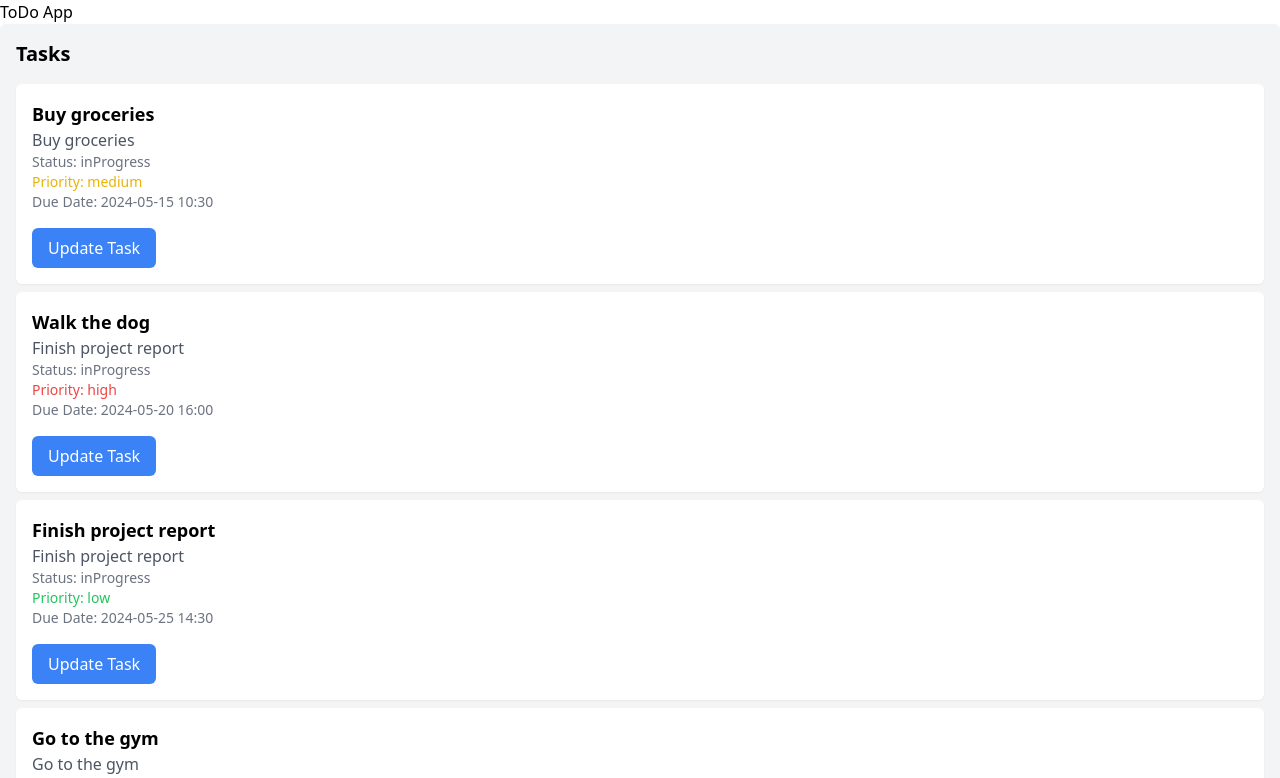
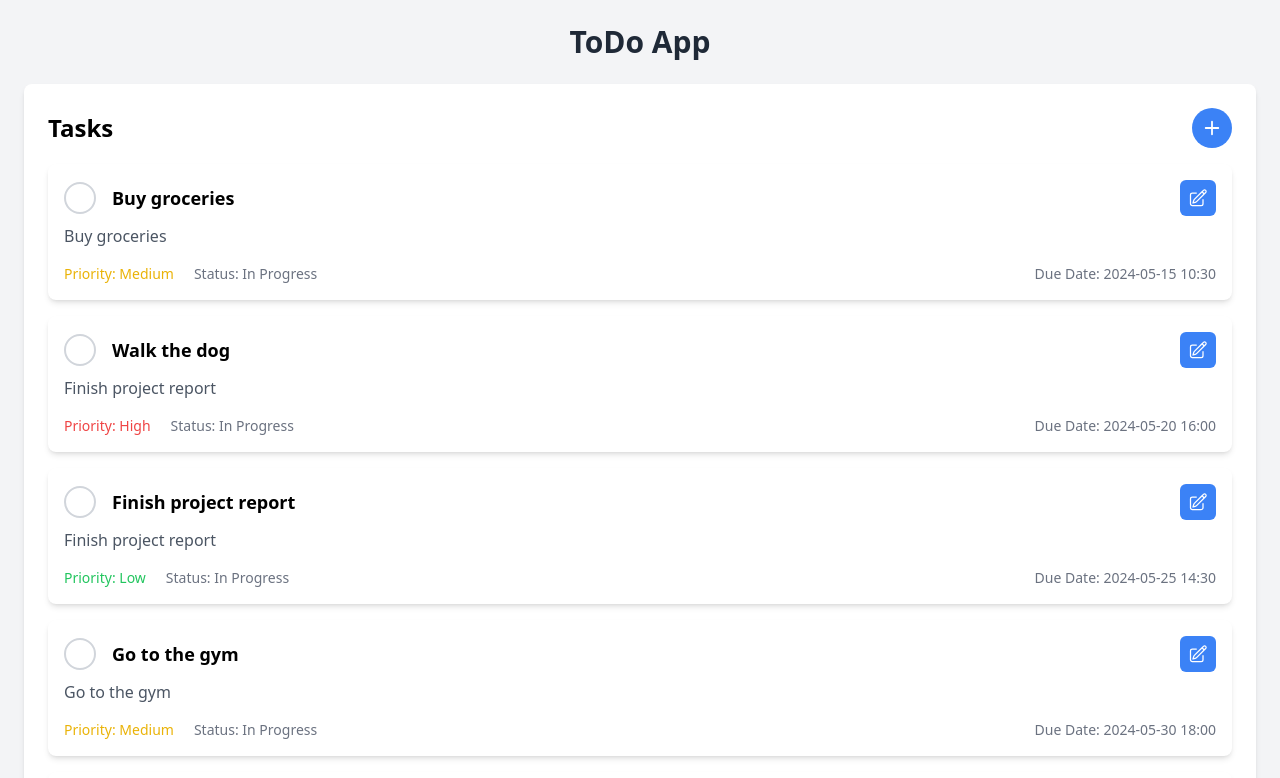
Before and after one commit to Nyssa0/Typescript-Project, a React (Vite) app: page / in a window 1280 px wide. Shown: the top 778 px of the page. Built offline with nearby package versions, Linux system fonts and the light colour scheme.

Commit message:
style(ui): modernize overall app design with tailwind

```diff
--- a/package.json
+++ b/package.json
@@ -12,6 +12,7 @@
     "format:check": "prettier --check ."
   },
   "dependencies": {
+    "@heroicons/react": "^2.1.3",
     "react": "^18.2.0",
     "react-dom": "^18.2.0"
   },
--- a/src/App.tsx
+++ b/src/App.tsx
@@ -2,8 +2,8 @@ import ToDoManager from './components/ToDoManager';
 
 function App() {
   return (
-    <div className="App">
-      <h1>ToDo App</h1>
+    <div className="flex flex-col items-center justify-start p-6 gap-6 bg-gray-100 min-h-screen">
+      <h1 className="font-bold text-3xl text-gray-800">ToDo App</h1>
       <ToDoManager />
     </div>
   );
--- a/src/components/Modal.tsx
+++ b/src/components/Modal.tsx
@@ -25,13 +25,15 @@ const Modal: React.FC<ModalProps> = ({ isOpen, onClose, children }) => {
         onClick={onClose}
       />
       <div
-        className={`min-w-[400px] bg-white rounded-lg shadow-lg p-6 max-w-lg mx-auto transform transition-transform duration-300 ${isOpen ? 'scale-100' : 'scale-90'}`}
+        className={`relative bg-white rounded-lg shadow-lg p-6 max-w-lg w-full mx-4 transform transition-transform duration-300 ${isOpen ? 'scale-100' : 'scale-95'}`}
       >
         <button
-          className="absolute top-0 right-0 m-4 text-gray-500 hover:text-gray-700"
+          className="absolute top-5 right-5 text-gray-500 hover:text-gray-700"
           onClick={onClose}
         >
-          &times;
+          <svg xmlns="http://www.w3.org/2000/svg" className="h-6 w-6" fill="none" viewBox="0 0 24 24" stroke="currentColor" strokeWidth={2}>
+            <path strokeLinecap="round" strokeLinejoin="round" d="M6 18L18 6M6 6l12 12" />
+          </svg>
         </button>
         {children}
       </div>
--- a/src/components/ModalUpdate.tsx
+++ /dev/null
@@ -1,42 +0,0 @@
-import React, { ReactNode, useEffect } from 'react';
-
-interface ModalProps {
-  isOpen: boolean;
-  onClose: () => void;
-  children: ReactNode;
-}
-
-const Modal: React.FC<ModalProps> = ({ isOpen, onClose, children }) => {
-  useEffect(() => {
-    if (isOpen) {
-      document.body.style.overflow = 'hidden';
-    } else {
-      document.body.style.overflow = 'auto';
-    }
-  }, [isOpen]);
-
-  return (
-    <div
-      className={`fixed inset-0 z-50 flex items-center justify-center transition-opacity duration-300 ${isOpen ? 'opacity-100' : 'opacity-0 pointer-events-none'}`}
-      aria-hidden={!isOpen}
-    >
-      <div
-        className="fixed inset-0 bg-black bg-opacity-50 transition-opacity duration-300"
-        onClick={onClose}
-      />
-      <div
-        className={`min-w-[400px] bg-white rounded-lg shadow-lg p-6 max-w-lg mx-auto transform transition-transform duration-300 ${isOpen ? 'scale-100' : 'scale-90'}`}
-      >
-        <button
-          className="absolute top-0 right-0 m-4 text-gray-500 hover:text-gray-700"
-          onClick={onClose}
-        >
-          &times;
-        </button>
-        {children}
-      </div>
-    </div>
-  );
-};
-
-export default Modal;
--- a/src/components/TaskForm.tsx
+++ b/src/components/TaskForm.tsx
@@ -61,8 +61,8 @@ export default function TaskForm({ closeModal, task }: TaskFormProps) {
   };
 
   return (
-    <form onSubmit={handleSubmit}>
-      <div className="mb-4">
+    <form onSubmit={handleSubmit} className="space-y-4">
+      <div>
         <label htmlFor="title" className="block text-sm font-medium text-gray-700">
           Title
         </label>
@@ -74,7 +74,7 @@ export default function TaskForm({ closeModal, task }: TaskFormProps) {
           className="mt-1 block w-full px-3 py-2 border border-gray-300 shadow-sm focus:ring-blue-500 focus:border-blue-500 sm:text-sm rounded-md"
         />
       </div>
-      <div className="mb-4">
+      <div>
         <label htmlFor="description" className="block text-sm font-medium text-gray-700">
           Description
         </label>
@@ -85,7 +85,7 @@ export default function TaskForm({ closeModal, task }: TaskFormProps) {
           className="mt-1 block w-full px-3 py-2 border border-gray-300 shadow-sm focus:ring-blue-500 focus:border-blue-500 sm:text-sm rounded-md"
         />
       </div>
-      <div className="mb-4">
+      <div>
         <label htmlFor="priority" className="block text-sm font-medium text-gray-700">
           Priority
         </label>
@@ -100,7 +100,7 @@ export default function TaskForm({ closeModal, task }: TaskFormProps) {
           <option value={TaskPriority.high}>High</option>
         </select>
       </div>
-      <div className="mb-4">
+      <div>
         <label htmlFor="dueDate" className="block text-sm font-medium text-gray-700">
           Due Date
         </label>
@@ -112,7 +112,7 @@ export default function TaskForm({ closeModal, task }: TaskFormProps) {
           className="mt-1 block w-full px-3 py-2 border border-gray-300 shadow-sm focus:ring-blue-500 focus:border-blue-500 sm:text-sm rounded-md"
         />
       </div>
-      <div className="mb-4">
+      <div>
         <label htmlFor="dueTime" className="block text-sm font-medium text-gray-700">
           Due Time
         </label>
@@ -122,18 +122,18 @@ export default function TaskForm({ closeModal, task }: TaskFormProps) {
             placeholder="Hour"
             value={hour}
             onChange={(e) => setHour(parseInt(e.target.value, 10) || 0)}
-            className="w-16 px-2 py-1 border border-gray-300 rounded-md"
+            className="w-16 px-3 py-2 border border-gray-300 rounded-md shadow-sm focus:ring-blue-500 focus:border-blue-500 sm:text-sm"
           />
           <input
             type="number"
             placeholder="Minute"
             value={minute}
             onChange={(e) => setMinute(parseInt(e.target.value, 10) || 0)}
-            className="w-16 px-2 py-1 border border-gray-300 rounded-md"
+            className="w-16 px-3 py-2 border border-gray-300 rounded-md shadow-sm focus:ring-blue-500 focus:border-blue-500 sm:text-sm"
           />
         </div>
       </div>
-      <div className="mb-4">
+      <div>
         <label htmlFor="status" className="block text-sm font-medium text-gray-700">
           Status
         </label>
@@ -148,7 +148,7 @@ export default function TaskForm({ closeModal, task }: TaskFormProps) {
           <option value={TaskStatus.done}>Done</option>
         </select>
       </div>
-      <button type="submit" className="bg-blue-500 text-white px-4 py-2 rounded-md">
+      <button type="submit" className="w-full bg-blue-500 text-white py-2 rounded-md shadow-sm hover:bg-blue-600 transition-colors duration-200">
         {task ? 'Update Task' : 'Add Task'}
       </button>
     </form>
--- a/src/components/ToDoItem.tsx
+++ b/src/components/ToDoItem.tsx
@@ -1,7 +1,9 @@
-import { useState } from 'react';
-import { Task } from '@/types/Task';
+import { useState, useContext } from 'react';
+import { Task, TaskStatus, TaskPriority } from '@/types/Task';
 import Modal from './Modal';
 import TaskForm from './TaskForm';
+import { CheckIcon, PencilSquareIcon } from '@heroicons/react/24/outline';
+import { ToDoContext } from '@/contexts/ToDoContext';
 
 interface ToDoItemProps {
   task: Task;
@@ -9,43 +11,71 @@ interface ToDoItemProps {
 
 export default function ToDoItem({ task }: ToDoItemProps) {
   const [showModal, setShowModal] = useState(false);
+  const { updateTask } = useContext(ToDoContext);
 
   const formatDate = (dateTime: { year: number; month: number; day: number }) => {
     const { year, month, day } = dateTime;
     return `${year}-${String(month).padStart(2, '0')}-${String(day).padStart(2, '0')}`;
   };
 
+  const toggleStatus = () => {
+    const updatedTask = {
+      ...task,
+      status: task.status === TaskStatus.done ? TaskStatus.pending : TaskStatus.done,
+    };
+    updateTask(updatedTask);
+  };
+
   return (
-    <li className="p-4 bg-white rounded-md shadow-sm hover:bg-gray-50">
-      <h3 className="text-lg font-semibold">{task.title}</h3>
-      <p className="text-gray-600">{task.description}</p>
-      <p className="text-sm text-gray-500">Status: {task.status}</p>
+    <li className={`p-4 rounded-lg shadow-md transition-all duration-200 hover:bg-gray-100 ${task.status === TaskStatus.done ? 'bg-gray-200' : 'bg-white'}`}>
+      <div className="flex items-center justify-between">
+        <div className="flex items-center">
+          <button
+            onClick={toggleStatus}
+            className={`w-8 h-8 flex items-center justify-center rounded-full border-2 ${
+              task.status === TaskStatus.done ? 'bg-green-500 border-green-500' : 'border-gray-300'
+            }`}
+          >
+            {task.status === TaskStatus.done && <CheckIcon className="w-5 h-5 text-white" />}
+          </button>
+          <h3 className={`text-lg font-semibold ml-4 ${task.status === TaskStatus.done ? 'line-through text-gray-500' : ''}`}>
+            {task.title}
+          </h3>
+        </div>
+        <button
+          onClick={() => setShowModal(true)}
+          className="bg-blue-500 text-white p-2 rounded-md hover:bg-blue-600 transition-colors duration-200"
+        >
+          <PencilSquareIcon className="h-5 w-5" />
+        </button>
+      </div>
+      <p className={`text-gray-600 mt-2 ${task.status === TaskStatus.done ? 'line-through' : ''}`}>{task.description}</p>
+      <div className="flex justify-between mt-4">
+        <div className='flex gap-5'>
         <p
           className={`text-sm ${
-          task.priority === 'high'
+            task.priority === TaskPriority.high
               ? 'text-red-500'
-            : task.priority === 'medium'
+              : task.priority === TaskPriority.medium
                 ? 'text-yellow-500'
                 : 'text-green-500'
           }`}
         >
           Priority: {task.priority}
         </p>
+          <p className='text-sm text-gray-500'>
+            Status: {task.status}
+          </p>
+        </div>
         <p className="text-sm text-gray-500">
           Due Date: {formatDate(task.dueDate)} {String(task.dueDate.hour).padStart(2, '0')}:{String(task.dueDate.minute).padStart(2, '0')}
         </p>
+      </div>
 
       <Modal isOpen={showModal} onClose={() => setShowModal(false)}>
         <h2 className="text-xl font-bold mb-4">Update Task</h2>
         <TaskForm task={task} closeModal={() => setShowModal(false)} />
       </Modal>
-
-      <button
-        onClick={() => setShowModal(true)}
-        className="bg-blue-500 text-white px-4 py-2 rounded-md mt-4"
-      >
-        Update Task
-      </button>
     </li>
   );
 }
--- a/src/components/ToDoList.tsx
+++ b/src/components/ToDoList.tsx
@@ -3,6 +3,7 @@ import Modal from './Modal';
 import { useState } from 'react';
 import { Task } from '@/types/Task';
 import TaskForm from './TaskForm';
+import { PlusIcon } from '@heroicons/react/20/solid';
 
 interface ToDoListProps {
   tasks: Task[];
@@ -12,9 +13,17 @@ export default function ToDoList({ tasks }: ToDoListProps) {
   const [showModal, setShowModal] = useState(false);
 
   return (
-    <div className="p-4 bg-gray-100 rounded-md shadow-md">
-      <h2 className="text-xl font-bold mb-4">Tasks</h2>
-      <ul className="space-y-2">
+    <div className="p-6 bg-white rounded-lg shadow-md">
+      <div className="flex justify-between items-center mb-4">
+        <h2 className="text-2xl font-bold">Tasks</h2>
+        <button
+          onClick={() => setShowModal(true)}
+          className="bg-blue-500 text-white p-2 rounded-full hover:bg-blue-600 transition-colors duration-200"
+        >
+          <PlusIcon className="h-6 w-6" />
+        </button>
+      </div>
+      <ul className="space-y-4">
         {tasks.map((task) => (
           <ToDoItem key={task.id} task={task} />
         ))}
@@ -24,13 +33,6 @@ export default function ToDoList({ tasks }: ToDoListProps) {
         <h2 className="text-xl font-bold mb-4">Add Task</h2>
         <TaskForm closeModal={() => setShowModal(false)} />
       </Modal>
-
-      <button
-        onClick={() => setShowModal(true)}
-        className="bg-blue-500 text-white px-4 py-2 rounded-md mt-4"
-      >
-        Add Task
-      </button>
     </div>
   );
 }
--- a/src/components/ToDoManager.tsx
+++ b/src/components/ToDoManager.tsx
@@ -38,8 +38,7 @@ class ToDoManager extends Component<ToDoManagerProps, ToDoManagerState> {
   render() {
     const tasks = this.context.tasks;
     return (
-      <div>
-        {/* Render task list and actions */}
+      <div className='w-full'>
         <ToDoList tasks={tasks} />
       </div>
     );
--- a/src/types/Task.ts
+++ b/src/types/Task.ts
@@ -10,13 +10,13 @@ export interface Task {
 }
 
 export enum TaskStatus {
-  done = 'done',
-  pending = 'pending',
-  inProgress = 'inProgress',
+  done = 'Done',
+  pending = 'Pending',
+  inProgress = 'In Progress',
 }
 
 export enum TaskPriority {
-  low = 'low',
-  medium = 'medium',
-  high = 'high',
+  low = 'Low',
+  medium = 'Medium',
+  high = 'High',
 }
```
Also changed, not shown: 1 other file (tests, documents, lock files or other folders). Lines whose indentation alone changed are shown as unchanged.
